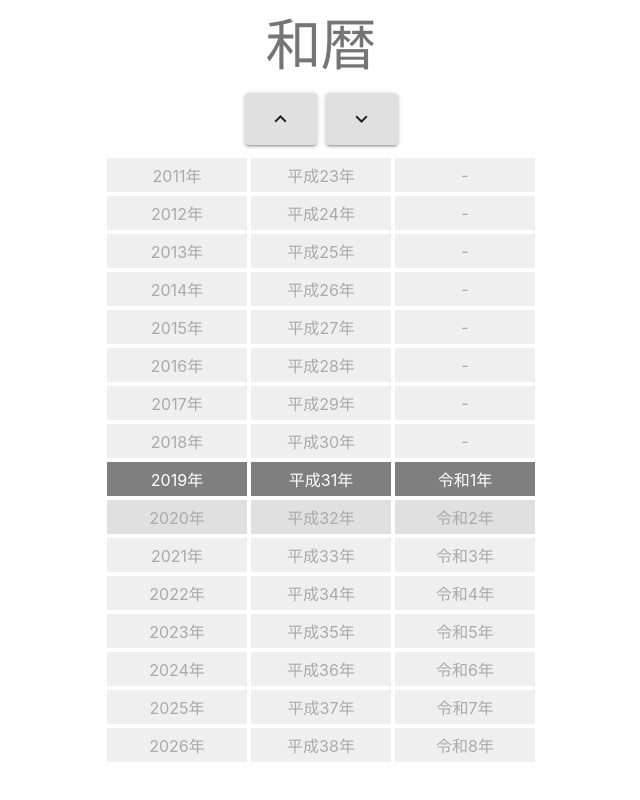
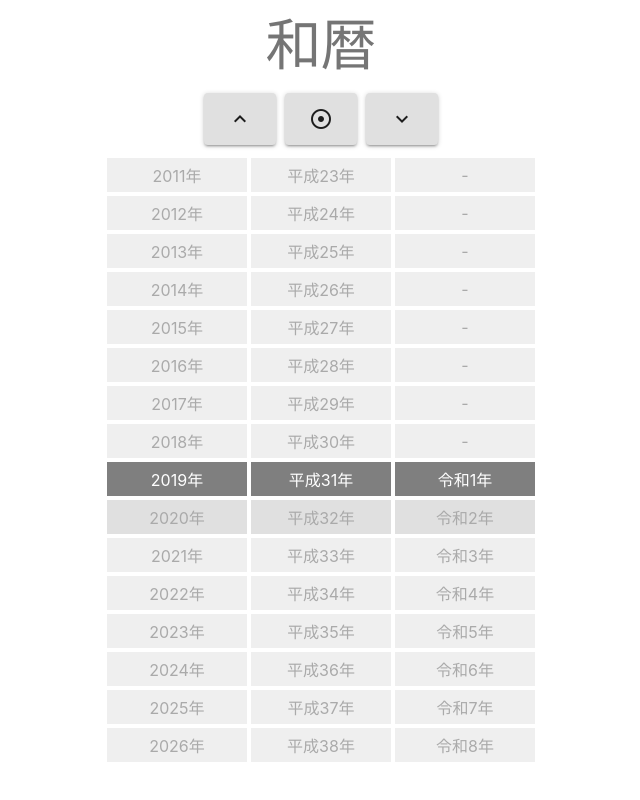
Before and after one commit to gokoku/wareki, a React (Create React App) app: page / in a window 1280 px wide. Shown: the whole page, without its empty margins (319-959 px from the left). Built offline with nearby package versions, Linux system fonts and the light colour scheme.

Commit message:
ボタンに今年に戻るをつけた

```diff
--- a/src/App.js
+++ b/src/App.js
@@ -26,8 +26,7 @@ class App extends Component {
       },
       thisYear: 0
     };
-
-    this.yearHandler = this.yearHandler.bind(this);
+    this.reset = this.reset.bind(this);
     this.increment = this.increment.bind(this);
     this.decrement = this.decrement.bind(this);
   }
@@ -58,14 +57,13 @@ class App extends Component {
     });
   }
   componentDidMount() {
+    this.reset();
+  }
+
+  reset() {
     const year = new Date().getFullYear();
     this.setState({ thisYear: year });
     this.makeDate(year);
-  }
-
-  yearHandler(e) {
-    console.log(e.target.value);
-    this.makeDate(e.target.value);
   }
 
   increment() {
@@ -80,22 +78,22 @@ class App extends Component {
     this.setState({
       year: {
         annos: annos.map(a => {
-          return a + 1;
+          return a + 3;
         }),
         meijis: meijis.map(a => {
-          return a + 1;
+          return a + 3;
         }),
         taishous: taishous.map(a => {
-          return a + 1;
+          return a + 3;
         }),
         shouwas: shouwas.map(a => {
-          return a + 1;
+          return a + 3;
         }),
         heiseis: heiseis.map(a => {
-          return a + 1;
+          return a + 3;
         }),
         reiwas: reiwas.map(a => {
-          return a + 1;
+          return a + 3;
         })
       }
     });
@@ -113,22 +111,22 @@ class App extends Component {
     this.setState({
       year: {
         annos: annos.map(a => {
-          return a - 1;
+          return a - 3;
         }),
         meijis: meijis.map(a => {
-          return a - 1;
+          return a - 3;
         }),
         taishous: taishous.map(a => {
-          return a - 1;
+          return a - 3;
         }),
         shouwas: shouwas.map(a => {
-          return a - 1;
+          return a - 3;
         }),
         heiseis: heiseis.map(a => {
-          return a - 1;
+          return a - 3;
         }),
         reiwas: reiwas.map(a => {
-          return a - 1;
+          return a - 3;
         })
       }
     });
@@ -145,6 +143,7 @@ class App extends Component {
           date={this.state}
           increment={this.increment}
           decrement={this.decrement}
+          reset={this.reset}
         />
         <Tables date={this.state} />
       </div>
--- a/src/Selector.js
+++ b/src/Selector.js
@@ -16,12 +16,16 @@ const styles = theme => ({
 });
 
 const Selector = props => {
-  const { classes, increment, decrement } = props;
+  const { classes, increment, decrement, reset } = props;
 
   return (
     <div className="selector">
       <Button variant="contained" color="default" onClick={decrement}>
         <Icon className={classes.icon}>expand_less</Icon>
+      </Button>
+      &nbsp;&nbsp;
+      <Button variant="contained" color="default" onClick={reset}>
+        <Icon className={classes.icon}>adjust</Icon>
       </Button>
       &nbsp;&nbsp;
       <Button variant="contained" color="default" onClick={increment}>
```
